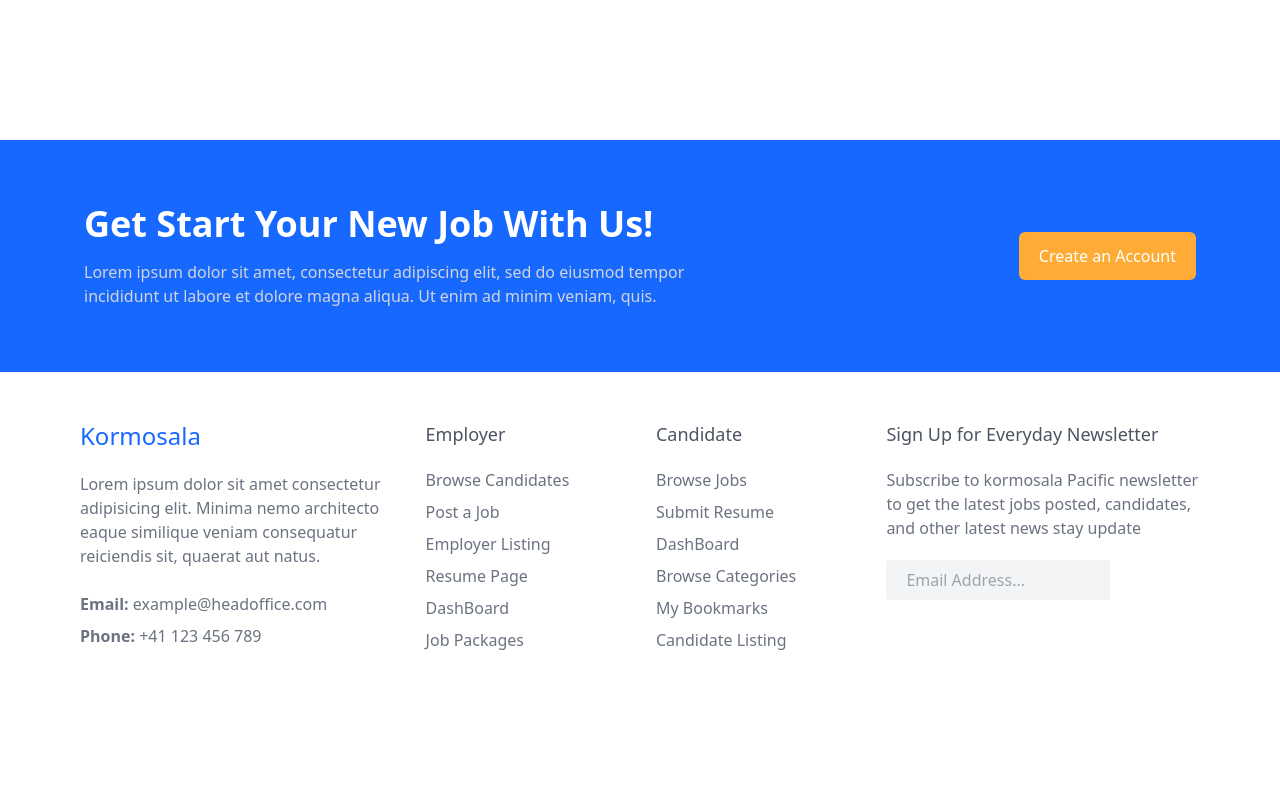
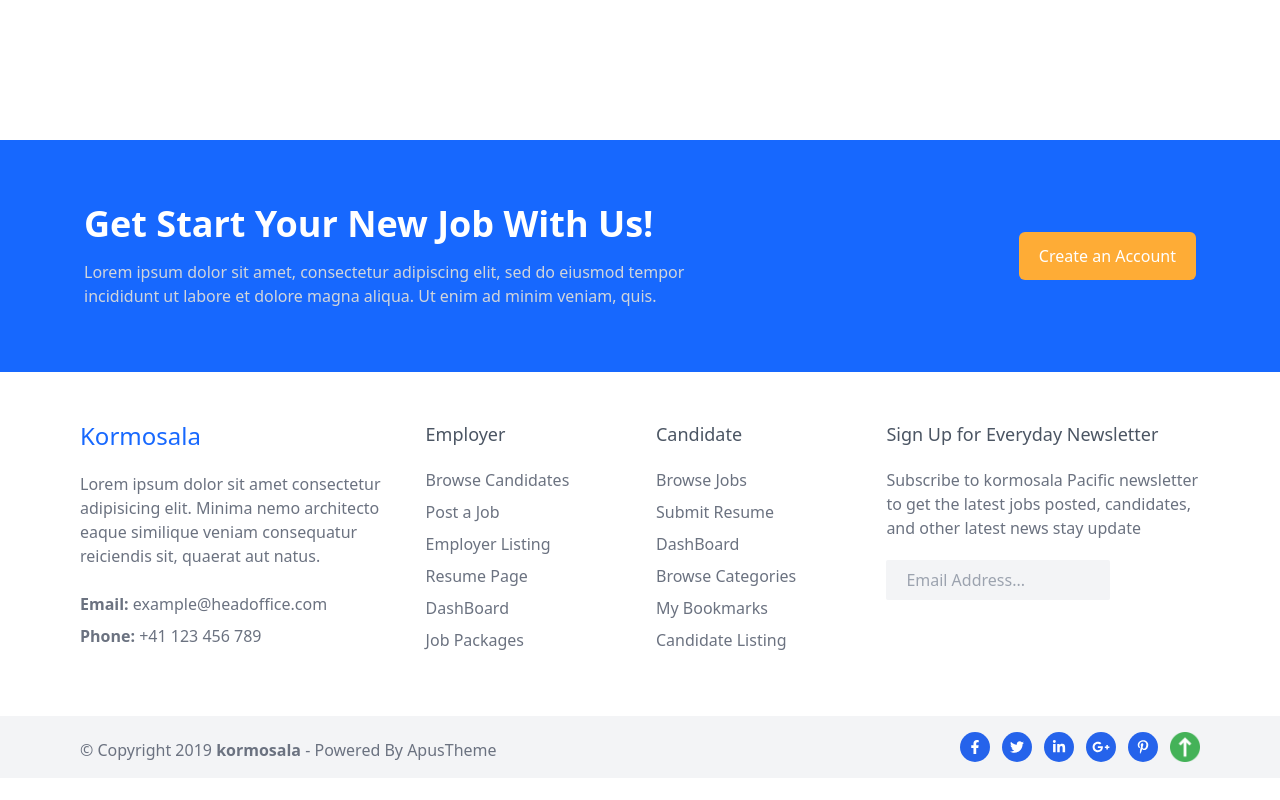
Before and after one commit to abdulkader789/nexsoit-client, a React (Vite) app: page / in a window 1280 px wide. Shown: the part 2277-3077 px from the top of the page. Before the commit the page ends 2977 px from the top, so only its background shows below. Built offline with nearby package versions, Linux system fonts and the light colour scheme; a web font is replaced by a local one.

Commit message:
updated footer component and add responsive styles

```diff
--- a/src/components/Footer/Footer.jsx
+++ b/src/components/Footer/Footer.jsx
@@ -1,4 +1,19 @@
 import React from "react";
+import {
+  FaFacebookF,
+  FaTwitter,
+  FaLinkedinIn,
+  FaGooglePlusG,
+  FaPinterestP,
+} from "react-icons/fa";
+
+const SocialIcons = [
+  { Icon: FaFacebookF, text: "Facebook" },
+  { Icon: FaTwitter, text: "Twitter" },
+  { Icon: FaLinkedinIn, text: "LinkedinIn" },
+  { Icon: FaGooglePlusG, text: "GooglePlus" },
+  { Icon: FaPinterestP, text: "Pinterest" },
+];
 
 const Footer = () => {
   return (
@@ -126,9 +141,27 @@ const Footer = () => {
           </div>
         </div>
 
-        <div className="socials">
-          <p></p>
-          <div className="icons"></div>
+        <div className="mt-16 py-4 bg-gray-100">
+          <div className="max-w-6xl mx-auto px-4 flex gap-3 flex-col sm:flex-row justify-center sm:justify-between items-center sm:items-end">
+            <p className="order-2 sm:order-1 text-center sm:text-left text-gray-500">
+              &copy; Copyright 2019 <strong>kormosala</strong> - Powered By
+              ApusTheme
+            </p>
+            <div className="flex gap-3 order-1 sm:order-2">
+              {SocialIcons.map((socialIcon, index) => (
+                <div key={index} className="bg-blue-600 rounded-full">
+                  <socialIcon.Icon className="cursor-pointer px-1 py-2 text-white text-3xl" />
+                </div>
+              ))}
+              <a href="" className="w-[30px]">
+                <img
+                  src="./top-btn.png"
+                  className="w-full object-cover"
+                  alt="Button"
+                />
+              </a>
+            </div>
+          </div>
         </div>
       </footer>
     </div>
```
Also changed, not shown: public/top-btn.png (added).
